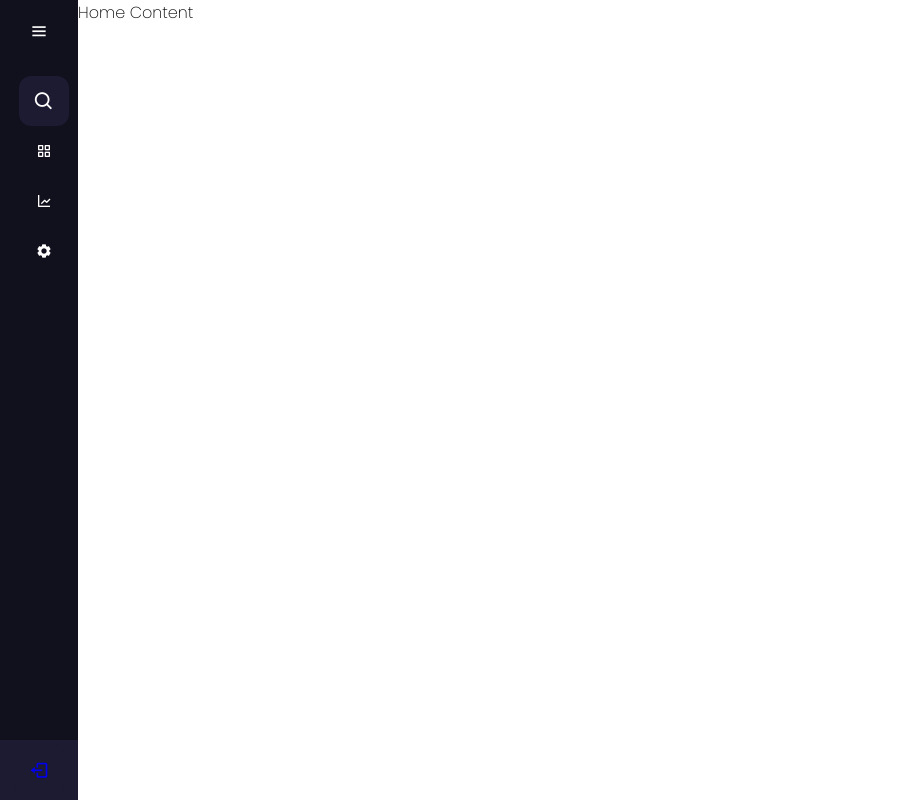
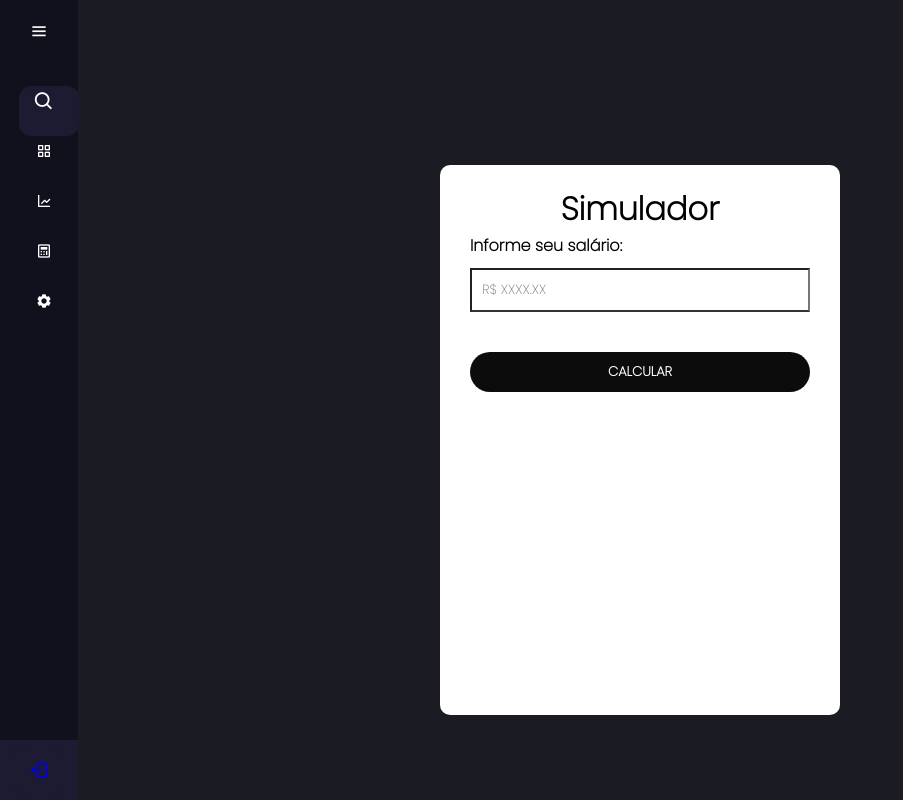
Before and after one commit to pedrorosari/pagina-institucional, a website: page Opus/public/Simulador.html in a window 1280 px wide. Shown: the whole page, without its empty margins (0-903 px from the left). Drawn offline with nearby package versions, Linux system fonts and the light colour scheme.

Commit message:
Projeto Finalizado

```diff
--- a/Opus/public/poslogin.html
+++ b/Opus/public/Simulador.html
@@ -6,6 +6,7 @@
   <meta name="viewport" content="width=device-width, initial-scale=1.0">
   <link href='https://unpkg.com/boxicons@2.0.9/css/boxicons.min.css' rel='stylesheet'>
   <link rel="stylesheet" href="./css/poslogin.css">
+  <link rel="stylesheet" href="./css/Simulador.css">
   <title>Document</title>
 </head>
 <body>
@@ -43,6 +44,13 @@
     <span class="tooltip">Analytics</span>
   </li>
   <li>
+    <a href="./Simulador.html">
+  <i class='bx bx-calculator'></i>
+  <span class="links_name">Simulador</span>
+</a>
+<span class="tooltip">Simulador</span>
+</li>
+  <li>
   <a href="#">
     <i class='bx bxs-cog' ></i>
     <span class="links_name">Configuração</span>
@@ -65,9 +73,24 @@
       </div>
     </div>
   </div>
-  <div class="home_content">
-    <div class="text">Home Content</div>
-  </div>
+
+
+  <!-- Calculadora -->
+
+
+  <div class="cal-container">
+    <h1>Simulador</h1>
+        <div class="caixa">
+            <label for="Salário">Informe seu salário:</label>
+            <input id="salario_input" type="text" placeholder="R$ XXXX.XX">
+
+            <button class="btn" onclick="calcular()">Calcular</button>
+
+        </div>
+       <div id="div_resposta">
+
+       </div>
+        </div>
 
 </body>
 </html>
@@ -87,4 +110,24 @@
   btn.onclick = function(){
     sidebar.classList.toggle("active")
   }
+
+
+    function calcular(){
+      var Salario = Number(salario_input.value);
+
+      if(salario_input.value == ""){
+        alert("Insira um valor valído")
+      }
+      else{
+      var Fixo = Salario * 0.50
+      var variável = Salario * 0.30
+      var segurança = Salario * 0.20
+      div_resposta.innerHTML = `O gasto fixo que você pode ter é de 50% da sua renda, ou seja R$${Fixo} `
+      div_resposta.innerHTML += `<br>Já o gasto variável pode comprometer 30% do seu salário, ou seja R$${variável}`
+      div_resposta.innerHTML += `<br>Já com o valor restante ou pelo menos 20% da renda, ou seja R$${segurança} recomenda-se que você invista ou poupe.`
+    }
+  }
+
+
+
 </script>
--- /dev/null
+++ b/Opus/public/css/Simulador.css
@@ -0,0 +1,78 @@
+@import url('https://fonts.googleapis.com/css2?family=Poppins:wght@200&display=swap');
+*{
+  margin: 0;
+  padding: 0;
+  box-sizing: border-box;
+  font-family: "Poppins", sans-serif;
+}
+
+body{
+  display: flex;
+  justify-content: center;
+  align-items: center;
+  background: #1b1b23;
+  min-height: 100vh;
+}
+
+.cal-container{
+  background-color: #fff;
+  width: 400px;
+  height: 550px;
+  margin-left: auto;
+  margin-right: auto;
+  padding: 20px 30px;
+  margin-top: 10vh;
+  border-radius: 10px;
+  text-align: center;
+}
+
+
+label, input{
+  display: block;
+  width: 100%;
+  text-align: left;
+}
+
+label{
+  font-weight: bold;
+
+}
+
+input{
+  border-bottom: 2px solid #323232;
+  padding: 10px;
+  font-size: 1.rem;
+  margin-bottom: 10px;
+  margin-top: 10px;
+}
+
+button{
+  text-align: center;
+  text-transform: uppercase;
+  font-weight: bold;
+  border: none;
+  height: 40px;
+  border-radius: 20px;
+  display: block;
+  width: 100%;
+  margin-top: 40px;
+  color: #fff;
+  background-color: #0c0c0c;
+  cursor: pointer;
+  margin-bottom: 40px;
+
+}
+
+#div_reposta{
+  text-align: justify;
+
+
+}
+
+#div_reposta2{
+  margin-top:  3px;
+
+}
+#div_reposta{
+  margin-top:  3px;
+}
--- a/Opus/public/css/poslogin.css
+++ b/Opus/public/css/poslogin.css
@@ -26,6 +26,7 @@ body{
 
 .sidebar.active{
   width: 240px;
+  z-index: 999;
 }
 
 
```
Also changed, not shown: Opus/public/Analytics.html (+9 -0 lines), Opus/public/Cursos.html (+20 -7 lines), Opus/public/css/Curso.css (+19 -6 lines).
